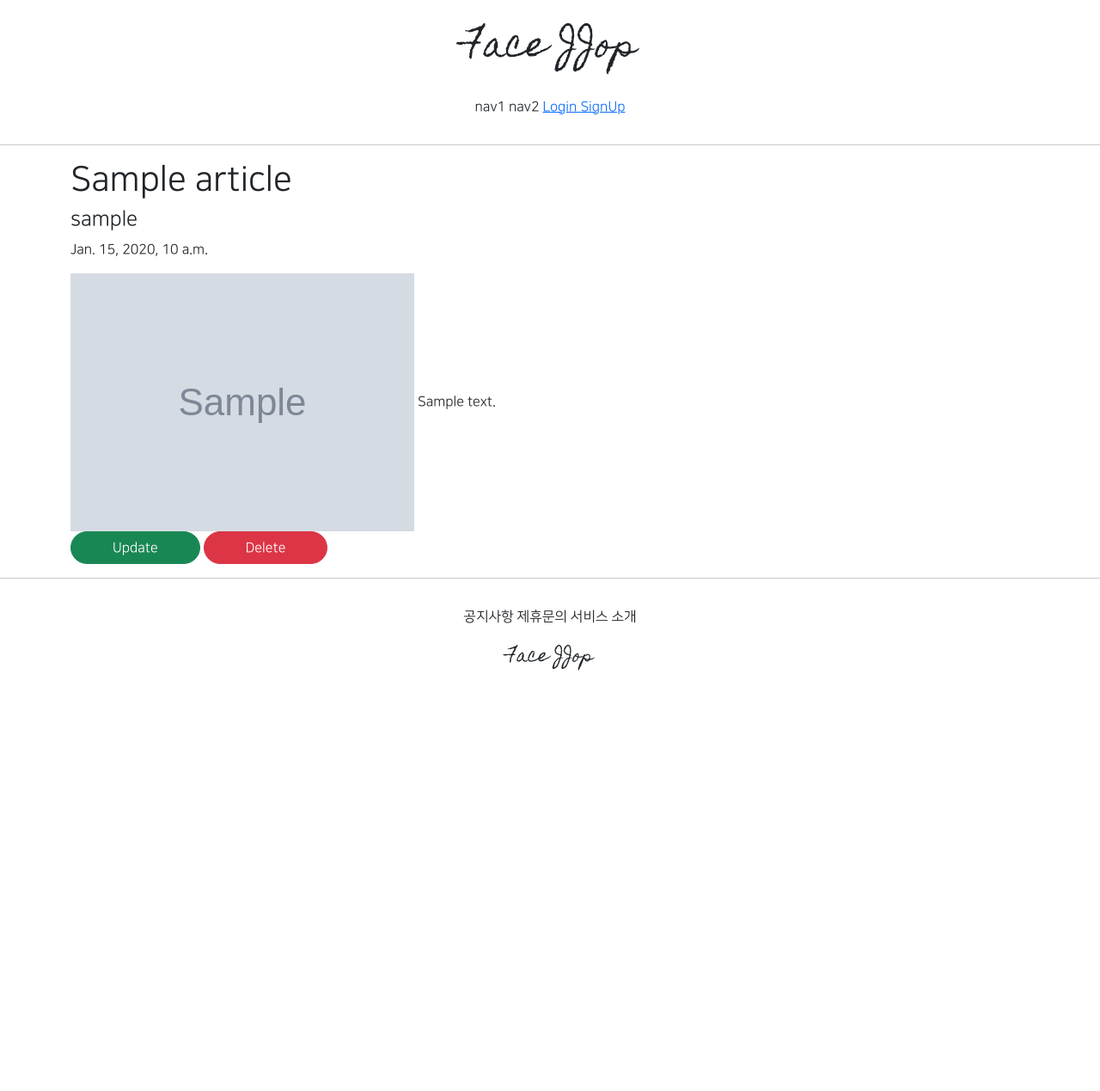
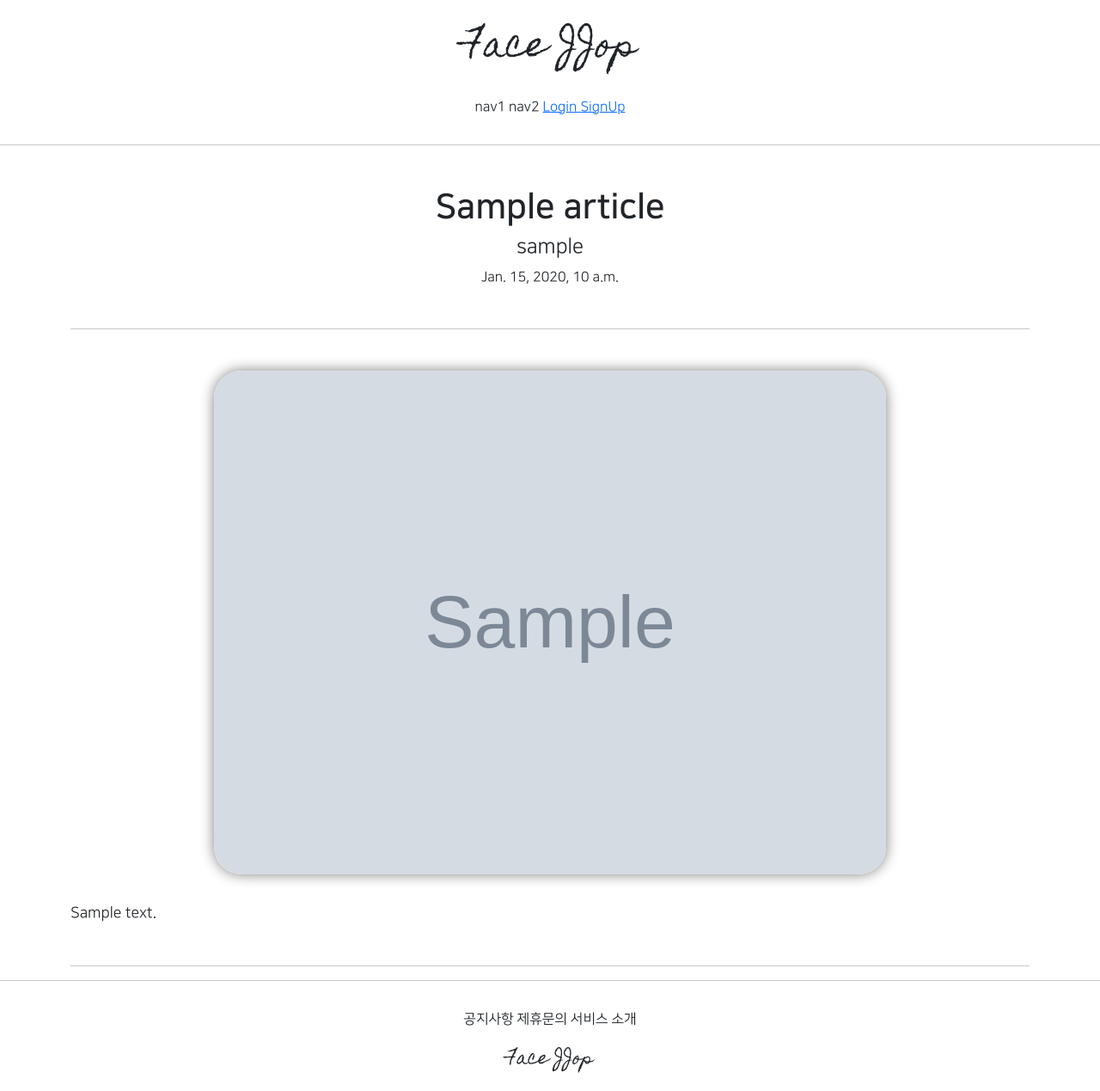
Before and after one commit to TTioTTi/gis_1ban_1, a Django app: page /articles/detail/1 in a window 1280 px wide. Shown: the whole page at 86% size. Before the commit the page ends 780 px from the top, so only its background shows below. Run offline with Django 3.2, Linux system fonts and the light colour scheme; tables that the repository leaves empty hold one stand-in row (values such as "Sample post"); grey boxes marked "Sample" are stand-in pictures; parts of the project's set-up code (start-up, migrations or seed data) failed here and were passed over; some libraries are stand-ins or nearby versions.

Commit message:
8/4 1ban class commit__s4

```diff
--- a/articleapp/templates/articleapp/detail.html
+++ b/articleapp/templates/articleapp/detail.html
@@ -2,17 +2,23 @@
 
 {% block content %}
 
-<div class="container">
+<div class="container text-center">
 
-    <div>
-        <h1>{{ target_article.title }}</h1>
+    <div class="my-5">
+        <h1 class="NNS_B">{{ target_article.title }}</h1>
         <h4>{{ target_article.writer.profile.nickname }}</h4>
         <p>{{ target_article.created_at }}</p>
     </div>
-    <div>
-        <img src="{{ target_article.image.url }}">
+    <hr>
+
+    <div class="my-5">
+        <img src="{{ target_article.image.url }}"
+             class="article_image">
+        <div class="article_content">
             {{ target_article.content }}
         </div>
+
+        {% if target_article.writer == user %}
         <div>
             <a href="{% url 'articleapp:update' pk=target_article.pk %}"
                class="btn btn-success rounded-pill px-5">
@@ -23,6 +29,13 @@
                 Delete
             </a>
         </div>
+        {% endif %}
+    </div>
+    <hr>
+
+    <div>
+        {#   댓글   #}
+    </div>
 
 </div>
 
--- a/static/base.css
+++ b/static/base.css
@@ -41,3 +41,15 @@
 .round_button:hover {
     color: dimgray;
 }
+
+.article_image {
+    border-radius: 2rem;
+    width: 70%;
+    box-shadow: 0 0 1rem grey;
+}
+
+.article_content {
+    font-size: 1.1rem;
+    text-align: left;
+    margin: 2rem 0;
+}
```
Lines whose indentation alone changed are shown as unchanged.
